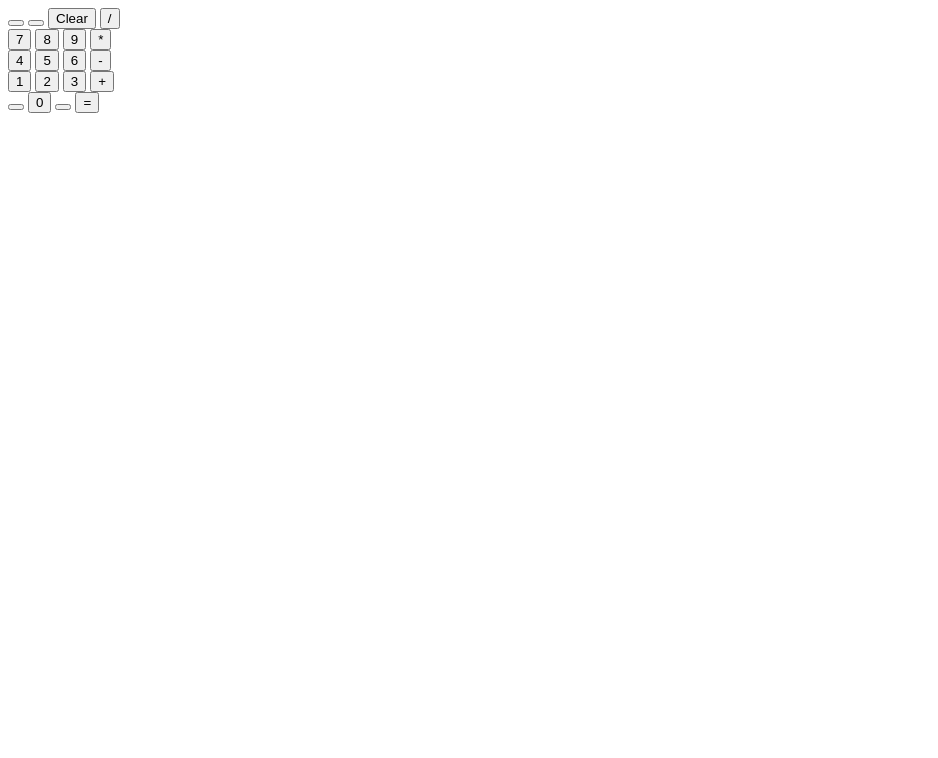
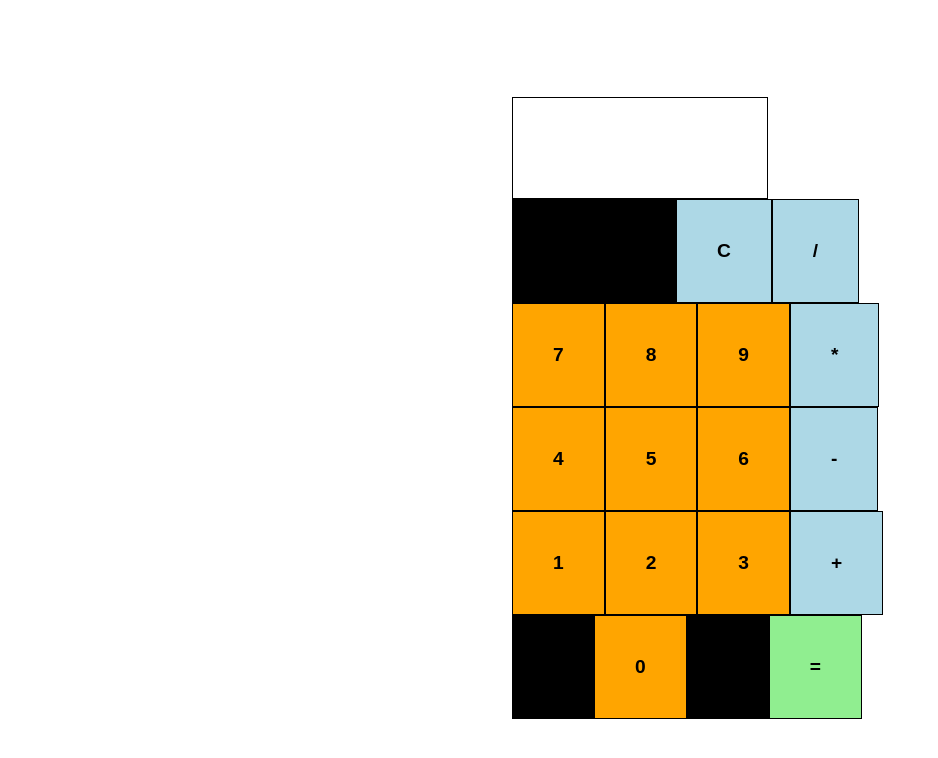
Before and after one commit to Spoogleey/calculator, a plain HTML site: page index.html in a window 1280 px wide. Shown: the whole page, without its empty margins (0-938 px from the left). Drawn offline with Linux system fonts and the light colour scheme.

Commit message:
Styled the calculator
Added styling to the calculator so that it looks nice, appearing in the centre of the screen with buttons having different background colours in order to differentiate the numbers from the operators.

```diff
--- a/index.html
+++ b/index.html
@@ -3,6 +3,7 @@
 <head>
     <meta charset="UTF-8">
     <meta name="viewport" content="width=device-width, initial-scale=1.0">
+    <link rel="stylesheet" href="./styles.css">
     <title>Calculator</title>
 </head>
 <body>
@@ -13,7 +14,7 @@
         <div class="first-row">
             <button class="blank"></button>
             <button class="blank"></button>
-            <button class="clear">Clear</button>
+            <button class="operator clear">C</button>
             <button class="operator divide">/</button>
         </div>
         <div class="second-row">
--- /dev/null
+++ b/styles.css
@@ -0,0 +1,47 @@
+body {
+    display: flex;
+    flex-direction: column;
+    justify-content: center;
+    align-items: center;
+    height: 100vh;
+}
+
+#calculator {
+    display: flex;
+    flex-direction: column;
+    width: 20vw;
+}
+
+.result {
+    border: 1px black solid;
+    height: 100px;
+}
+
+.first-row, .second-row, .third-row, .fourth-row, .fifth-row {
+    display: flex;
+    flex: 1;
+}
+
+button {
+    flex: 1;
+    padding: 40px;
+    font-size: larger;
+    font-weight: bold;
+    border: 0.5px solid black;
+}
+
+.number {
+    background-color: orange;
+}
+
+.operator {
+    background-color: lightblue;
+}
+
+.equals {
+    background-color: lightgreen;
+}
+
+.blank {
+    background-color: black;
+}
```
